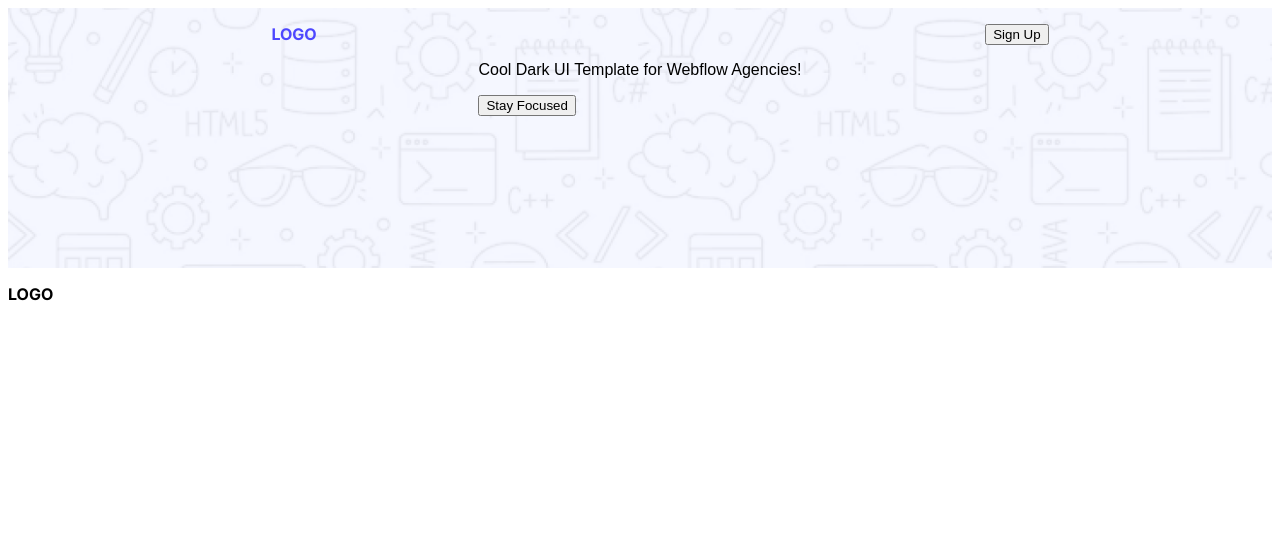
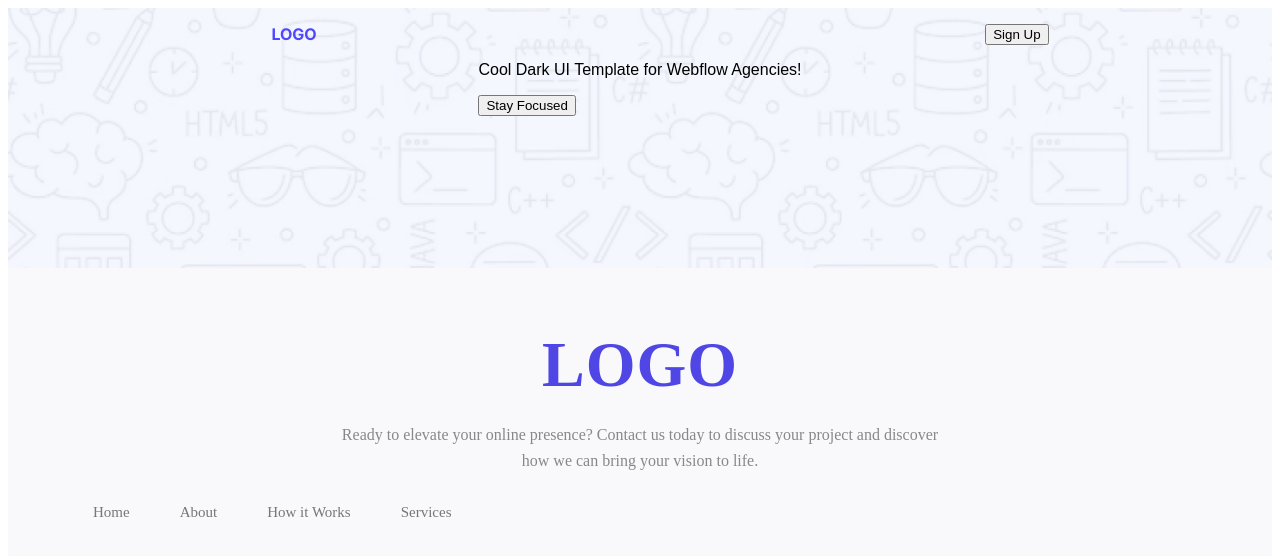
Before and after one commit to sabuj292/Assignment_1_PH, a plain HTML site: page index.html in a window 1280 px wide. Drawn offline with Linux system fonts and the light colour scheme.

Commit message:
done with Footer

```diff
--- a/index.html
+++ b/index.html
@@ -41,10 +41,19 @@
     <main>
 
     </main>
-    <footer>
-        <div>
-            <p class="footer_1 inter-font">LOGO</p>
-        </div>
+    <footer class="footer">
+        <h1 class="footer_logo">LOGO</h1>
+        <p class="footer_description">
+         Ready to elevate your online presence? Contact us today to discuss your project and discover how we can bring your vision to life.
+        </p>
+
+        <ul class="footer_links">
+            <li><a href="">Home</a></li>
+            <li><a href="">About</a></li>
+            <li><a href="">How it Works</a></li>
+            <li><a href="">Services</a></li>
+        </ul>
+
     </footer>
 
 </body>
--- a/style.css
+++ b/style.css
@@ -50,3 +50,52 @@
     color: #4E47FF;
 
 }
+
+
+/* Styles for Footer section */
+
+.footer{
+
+    background-color: #f9f9fb;
+    text-align: center;
+    padding-top: 60px;
+    padding-bottom: 60px;
+    padding-left: 20px;
+    padding-right: 20px;
+}
+
+.footer_logo{
+    font-size: 64px;
+    color: #4f46e5;
+    margin: 0;
+    font-weight: bold;
+    letter-spacing: 1px;
+}
+
+.footer_description{
+    color: #888;
+    font-size: 16px;
+    max-width: 600px;
+    margin: 20px auto 30px auto;
+    line-height: 1.6;
+}
+
+.footer_links{
+    list-style: none;
+    display: flex;
+
+}
+
+.footer_links li{
+    margin: 0 25px;
+}
+.footer_links a{
+    text-decoration: none;
+    color: #777;
+    font-size: 15px;
+    transition: color 0.3s, text-decoration 0.3s;
+}
+.footer_links a:hover {
+  color: #4f46e5;
+  text-decoration: underline;
+}
```
